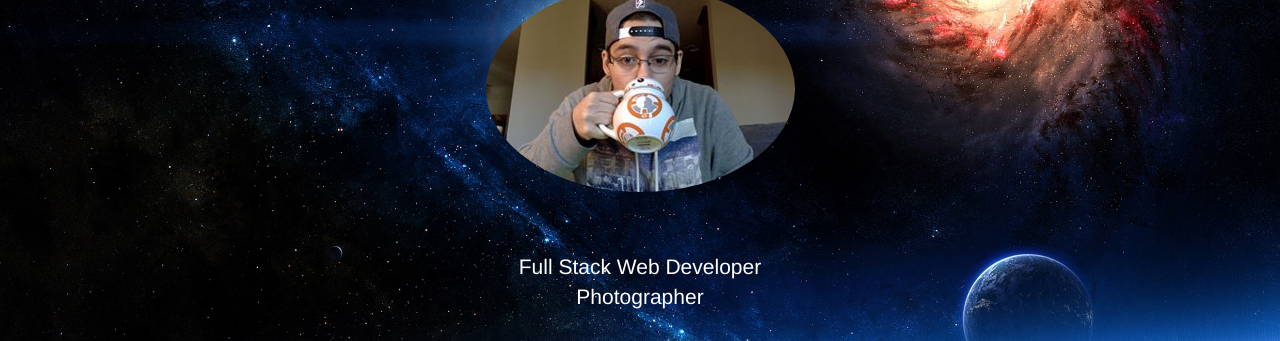
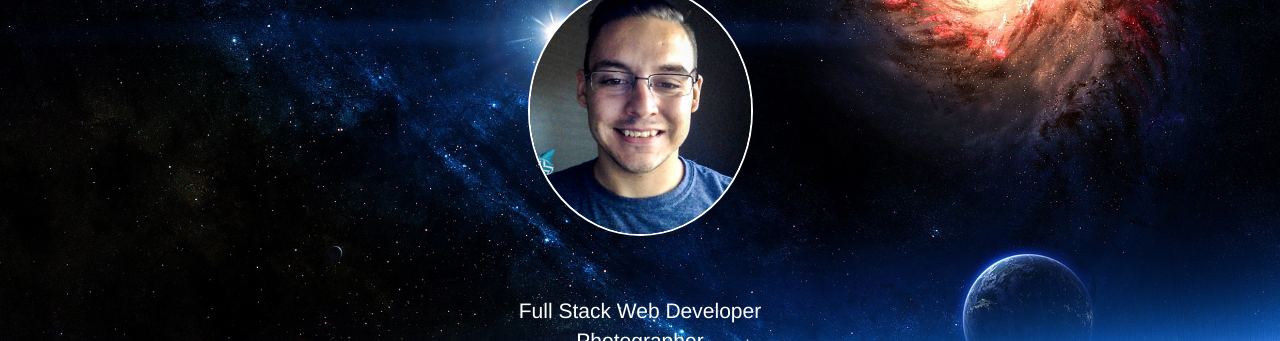
Before and after one commit to chadfegley7/FixedPortfolio, a website: page client/index.html in a window 1280 px wide. Shown: the part 184-525 px from the top of the page. Drawn offline with nearby package versions, Linux system fonts and the light colour scheme; some packages are replaced by stand-ins of ours.

Commit message:
daily updates

```diff
--- a/client/js/model/picFactory.js
+++ b/client/js/model/picFactory.js
@@ -9,7 +9,7 @@ myApp.factory('picFactory', function($http){
     })
   }
   factory.jsonFlickrApi = function(callback){
-    $http.get("https://api.flickr.com/services/rest/?method=flickr.people.getPhotos&api_key=01d4f8015b49390a7c104192dbae099d&user_id=134646885%40N03&per_page=25&format=json&nojsoncallback=1&auth_token=72157669515762184-cf98151821a9590b&api_sig=62cc0e5bdf0b35daba0acc85b2921241").success(function(output){
+    $http.get("https://api.flickr.com/services/rest/?method=flickr.people.getPhotos&api_key=22c74047dd054d19989b3ce7e4e15b81&user_id=134646885%40N03&per_page=25&format=json&nojsoncallback=1&auth_token=72157671701429342-4e5b6f8ac6e8792e&api_sig=514209660c7739f5c7181ca6c05c79ac").success(function(output){
       callback(output);
       console.log(output);
       gallery = output.photos.photo;
--- a/client/static/partials/portfolio.html
+++ b/client/static/partials/portfolio.html
@@ -1,7 +1,7 @@
 
 <div class="jumbotron" id="headerJumbo">
   <p id="name">Chad Fegley</p>
-  <img src="static/pics/chad.jpg" alt="" class="img-circle" id="selfie" />
+  <img src="static/pics/ChadProfile.jpg" alt="" class="img-circle" id="selfie" />
   <br /><br /><br /><br />
   <p id="title">Full Stack Web Developer<br />Photographer</p><br />
   <a href="https://www.facebook.com/chad.fegley.3"><img src="static/pics/facebook.png" alt="" id="facebook" /></a>
--- a/client/static/style.css
+++ b/client/static/style.css
@@ -3,10 +3,16 @@
   font-size: 75px;
   position: relative;
   top: 25px;
-  color: white;;
+  color: white;
 }
+
 html{
   height: 100%;
+}
+#selfie{
+  height: 250px;
+  width: 225px;
+  border: 2px solid white;
 }
 
 #headerJumbo{
```
Also changed, not shown: client/static/pics/ChadProfile.jpg (added).
